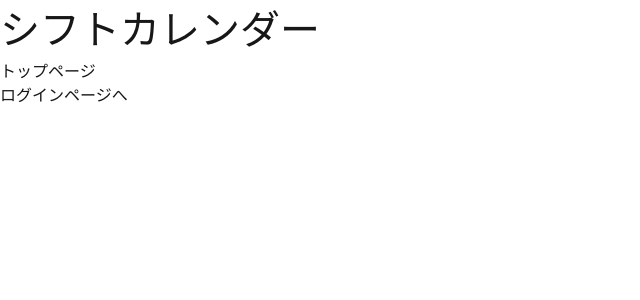
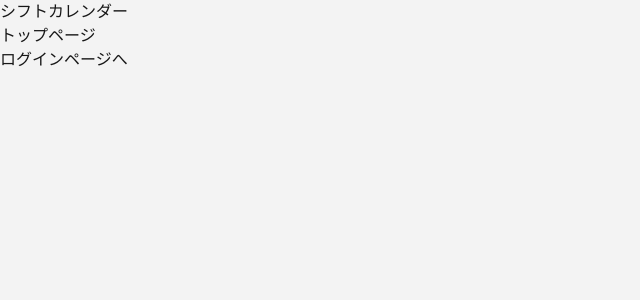
Before and after one commit to ogumakouta/shift-calendar, a Next.js app in the folder frontend/: page / in a window 1280 px wide. Shown: the top 300 px of the page, without its empty margins (0-640 px from the left). Built offline with nearby package versions, Linux system fonts and the light colour scheme.

Commit message:
背景色を変更 コード修正：globals.css

```diff
--- a/frontend/src/app/globals.css
+++ b/frontend/src/app/globals.css
@@ -1,7 +1,7 @@
 @import "tailwindcss";
 
 :root {
-  --background: #ffffff;
+  --background: #f3f3f3;
   --foreground: #171717;
 }
 
@@ -24,7 +24,3 @@ body {
   color: var(--foreground);
   font-family: Arial, Helvetica, sans-serif;
 }
-
-.header {
-  font-size: 40px;
-}
```
